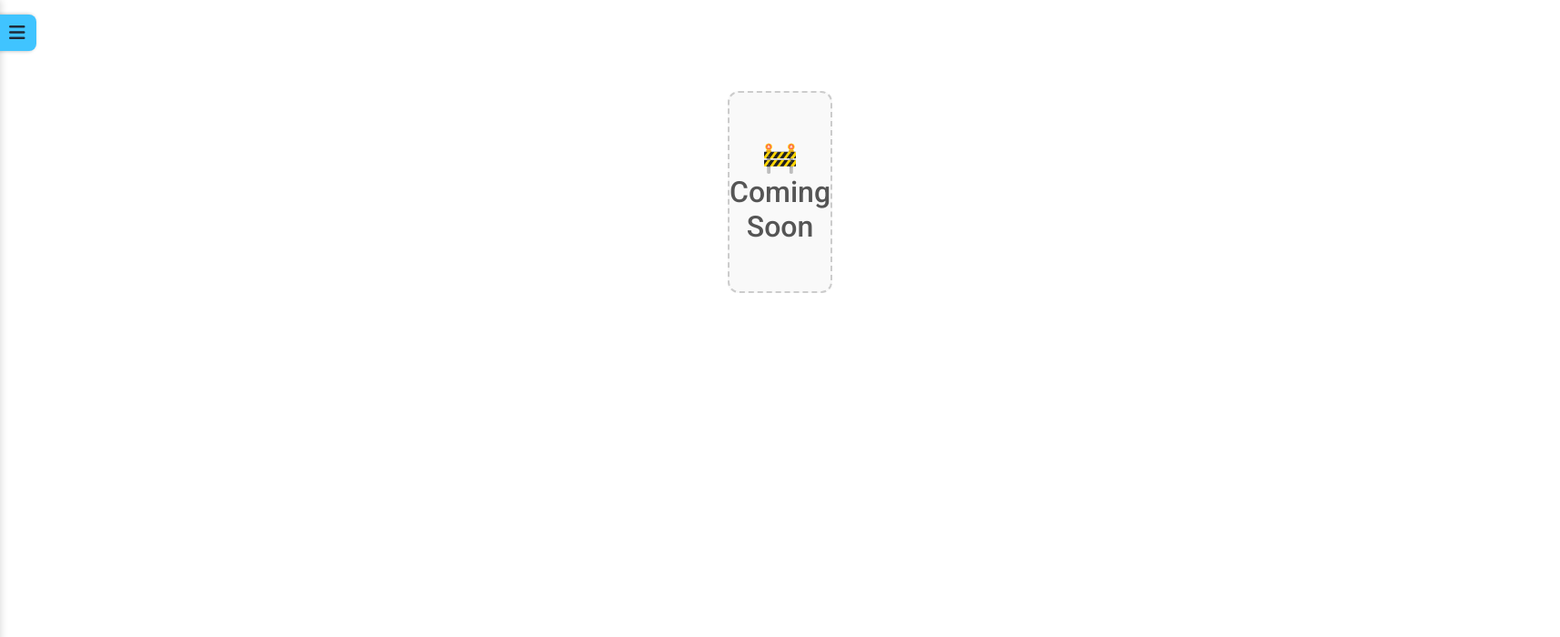
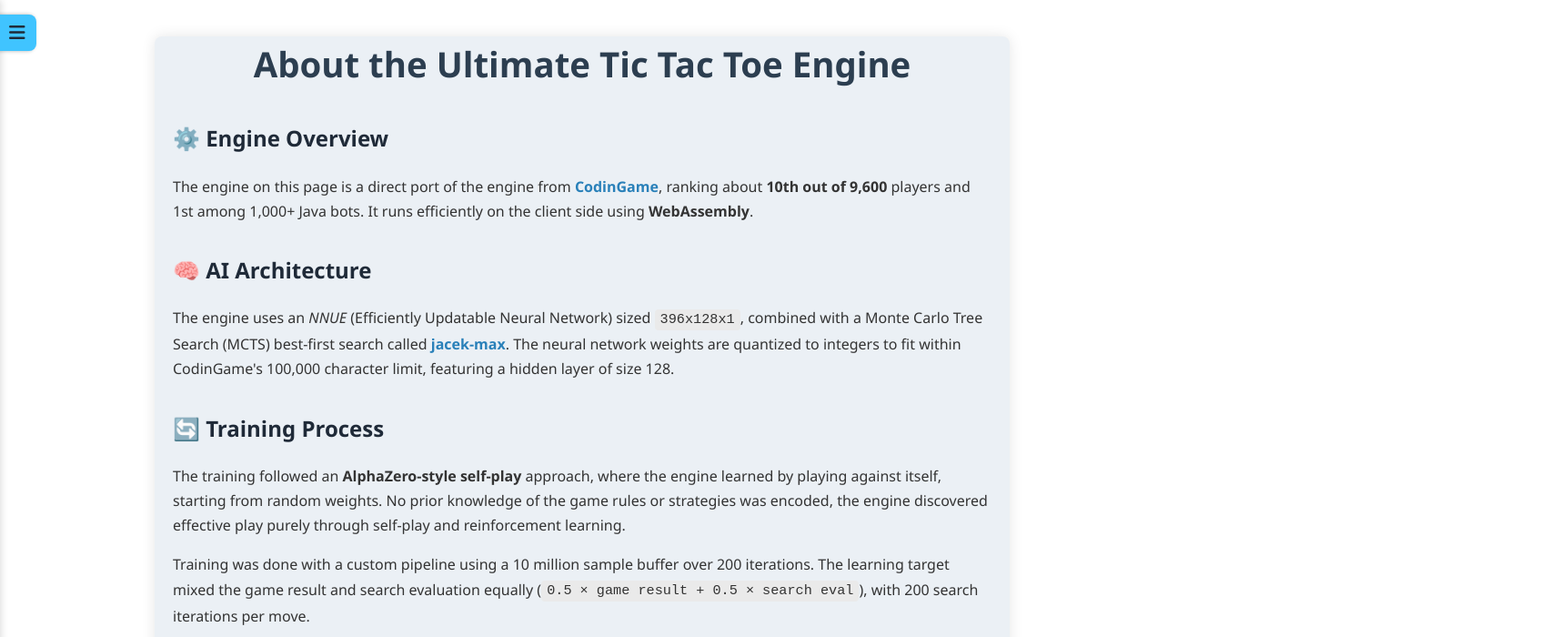
Before and after one commit to btqr/uttt-ui, an Angular app: page /about in a window 1280 px wide. Shown: the top 700 px of the page at 91% size, 1715 px wide, since content can reach past the window. Built offline with nearby package versions, Linux system fonts and the light colour scheme; what @angular-slider/ngx-slider, @swimlane/ngx-charts, ng2-charts, ng2-nouislider would draw is missing.

Commit message:
Fill guide and about pages

```diff
--- a/src/app/about/about.component.html
+++ b/src/app/about/about.component.html
@@ -1,19 +1,38 @@
-<div style="
-  display: flex;
-  justify-content: center;
-  align-items: center;
-  height: 100%;
-  margin-left: 800px;
-  margin-right: 800px;
-  margin-top: 100px;
-  min-height: 100px;
-  font-size: 2rem;
-  font-weight: 500;
-  color: #555;
-  background: #f9f9f9;
-  border: 2px dashed #ccc;
-  border-radius: 12px;
-  text-align: center;
-">
-  🚧 Coming Soon
+<div class="guide-container">
+  <h1>About the Ultimate Tic Tac Toe Engine</h1>
+
+  <h2>⚙️ Engine Overview</h2>
+  <p>
+    The engine on this page is a direct port of the engine from
+    <a href="https://www.codingame.com/multiplayer/bot-programming/tic-tac-toe/leaderboard?column=keyword&value=bortol" target="_blank" rel="noopener">CodinGame</a>,
+    ranking about <strong>10th out of 9,600</strong> players and 1st among 1,000+ Java bots. It runs efficiently on the client side using <strong>WebAssembly</strong>.
+  </p>
+
+  <h2>🧠 AI Architecture</h2>
+  <p>
+    The engine uses an <em>NNUE</em> (Efficiently Updatable Neural Network) sized <code>396x128x1</code>, combined with a Monte Carlo Tree Search (MCTS) best-first search called
+    <a href="https://www.codingame.com/playgrounds/55004/best-first-minimax-search-with-uct" target="_blank" rel="noopener">jacek-max</a>. The neural network weights are quantized to integers to fit within CodinGame's 100,000 character limit, featuring a hidden layer of size 128.
+  </p>
+
+  <h2>🔄 Training Process</h2>
+  <p>
+    The training followed an <strong>AlphaZero-style self-play</strong> approach, where the engine learned by playing against itself, starting from random weights. No prior knowledge of the game rules or strategies was encoded, the engine discovered effective play purely through self-play and reinforcement learning.
+  </p>
+  <p>
+    Training was done with a custom pipeline using a 10 million sample buffer over 200 iterations. The learning target mixed the game result and search evaluation equally (<code>0.5 × game result + 0.5 × search eval</code>), with 200 search iterations per move.
+  </p>
+  <p>
+    During training first moves were sampled with weighted randomness based on visit counts to encourage exploration. Batch size was 256, with the learning rate decreasing from <code>1e-4</code> to <code>1e-9</code>.
+  </p>
+
+  <h2>🚀 Performance and Tuning</h2>
+  <p>
+    The engine is optimized for CodinGame’s environment, focusing on deep rather than wide searches. Despite longer move times, some paths may be missed. The neural network evaluates the position from player to move perspective (therefore 2 accumulators are maintained during the search).
+  </p>
+  <p>
+    An alpha-beta pruning version was attempted but proved less competitive.
+  </p>
+
+  <h2>✉️ Contact</h2>
+  <p>If you'd like to reach out, feel free to contact me on Discord: <strong>bortol#2802</strong>.</p>
 </div>
--- a/src/app/about/about.component.scss
+++ b/src/app/about/about.component.scss
@@ -0,0 +1,58 @@
+.guide-container {
+  display: block;
+  max-width: 900px;
+  margin: 40px auto;
+  padding: 0 20px;
+  font-family: 'Segoe UI', Tahoma, Geneva, Verdana, sans-serif;
+  line-height: 1.6;
+  color: #333;
+  background-color: #ebf0f5;
+  border-radius: 8px;
+  box-shadow: 0 0 15px rgba(0, 0, 0, 0.1);
+  padding-bottom: 10px;
+}
+
+.guide-container h1 {
+  text-align: center;
+  color: #2c3e50;
+  margin-bottom: 1.5rem;
+  font-weight: 700;
+  font-size: 2.4rem;
+}
+
+.guide-container h2 {
+  font-size: 1.5rem;
+  margin-top: 2rem;
+  color: #1f2a38;
+}
+
+.guide-container p {
+  line-height: 1.7;
+  margin-top: 0.5rem;
+}
+
+.guide-container a {
+  color: #2980b9;
+  text-decoration: none;
+  font-weight: 600;
+  transition: color 0.3s ease;
+
+  &:hover,
+  &:focus {
+    text-decoration: underline;
+    color: #1c5980;
+  }
+}
+
+.highlight {
+  font-weight: 600;
+  color: #34495e;
+}
+
+code {
+  background-color: #eaeaea;
+  padding: 0.15em 0.4em;
+  border-radius: 4px;
+  font-family: 'Courier New', Courier, monospace;
+  font-size: 0.95rem;
+}
--- a/src/app/app.component.scss
+++ b/src/app/app.component.scss
@@ -2,6 +2,8 @@ html, body {
   height: 100%;
   margin: 0;
   overflow-x: hidden;  /* allow vertical scroll, prevent horizontal */
+  display: flex;
+  flex-direction: column;
 }
 
 app-footer {
@@ -20,6 +22,7 @@ app-footer {
 .page-wrapper {
   max-height: 100%;
   max-width: 100%;
+  overflow-y: auto; /* if content overflows */
 }
 
 * {
@@ -45,4 +48,5 @@ app-footer {
 .app-container {
   display: flex;
   height: 100vh;
+  flex-direction: column;
 }
--- a/src/app/guide/guide.component.html
+++ b/src/app/guide/guide.component.html
@@ -1,19 +1,28 @@
-<div style="
-  display: flex;
-  justify-content: center;
-  align-items: center;
-  height: 100%;
-  margin-left: 800px;
-  margin-right: 800px;
-  margin-top: 100px;
-  min-height: 100px;
-  font-size: 2rem;
-  font-weight: 500;
-  color: #555;
-  background: #f9f9f9;
-  border: 2px dashed #ccc;
-  border-radius: 12px;
-  text-align: center;
-">
-  🚧 Coming Soon
+<div class="guide-container">
+  <h1>Guide</h1>
+
+  <h2>🎯 Objective</h2>
+  <p>Ultimate Tic-Tac-Toe is a strategic twist on the classic game, using a grid of 9 mini tic-tac-toe boards arranged into a larger 3x3 board. The goal is to win three mini-boards in a row on the big board—just like regular tic-tac-toe, but with more depth.</p>
+
+  <h2>📜 Rules Overview</h2>
+  <ul>
+    <li><strong>Start:</strong> Player X goes first and can move in any cell of any mini-board.</li>
+    <li><strong>Next Move Direction:</strong> The cell played sends the next player to the corresponding mini-board. For example, a move in the bottom-left cell sends the next player to the bottom-left board.</li>
+    <li><strong>Mini-Board Wins:</strong> Players win a mini-board by aligning 3 of their marks. Won boards are locked.</li>
+    <li><strong>Full/Won Mini-Boards:</strong> If a player is sent to a full or won board, they can move anywhere.</li>
+    <li><strong>Game Victory:</strong> Win the game by winning 3 mini-boards in a line—horizontally, vertically, or diagonally.</li>
+  </ul>
+
+  <h2>⚖️ Tie-Breaker Rule</h2>
+  <p>If all mini-boards are filled and no player has 3 in a row on the large board, the player who has won the most mini-boards wins the game.</p>
+  <p>If both players have an equal number of mini-board wins, the game ends in a draw.</p>
+
+  <h2>🧠 Engine Features</h2>
+  <ul>
+    <li><strong>Live Evaluations:</strong> The engine displays numerical evaluations for each legal move, giving insight into how strong each option is.</li>
+    <li><strong>Step Navigation:</strong> Use arrow buttons to go backward and forward through the move history and explore alternate lines.</li>
+  </ul>
+
+  <h2>🔁 Recap</h2>
+  <p>Ultimate Tic-Tac-Toe is simple to learn yet challenging to master. This engine makes it easier to explore positions, evaluate strategies, and enjoy this advanced variant of a classic favorite.</p>
 </div>
--- a/src/app/guide/guide.component.scss
+++ b/src/app/guide/guide.component.scss
@@ -0,0 +1,53 @@
+.guide-container {
+  display: block;
+  max-width: 900px;
+  margin: 40px auto;
+  padding: 0 20px;
+  font-family: 'Segoe UI', Tahoma, Geneva, Verdana, sans-serif;
+  line-height: 1.6;
+  color: #333;
+  background-color: #ebf0f5;
+  border-radius: 8px;
+  box-shadow: 0 0 15px rgba(0,0,0,0.1);
+  padding-bottom: 10px;
+}
+
+.guide-container h1 {
+  text-align: center;
+  color: #2c3e50;
+  margin-bottom: 1.5rem;
+  font-weight: 700;
+  font-size: 2.4rem;
+  padding-bottom: 10px;
+}
+
+.guide-container h2 {
+  font-size: 1.5rem;
+  margin-top: 2rem;
+  color: #1f2a38;
+}
+
+.guide-container p {
+  line-height: 1.7;
+  margin-top: 0.5rem;
+}
+
+.guide-container ul {
+  margin-top: 0.5rem;
+  padding-left: 1.25rem;
+}
+
+.screenshot {
+  width: 100%;
+  max-width: 600px;
+  border: 1px solid #ccc;
+  border-radius: 8px;
+  margin: 1rem 0;
+}
+
+.caption {
+  font-size: 0.875rem;
+  color: #666;
+  margin-top: -0.5rem;
+  margin-bottom: 1rem;
+}
```
